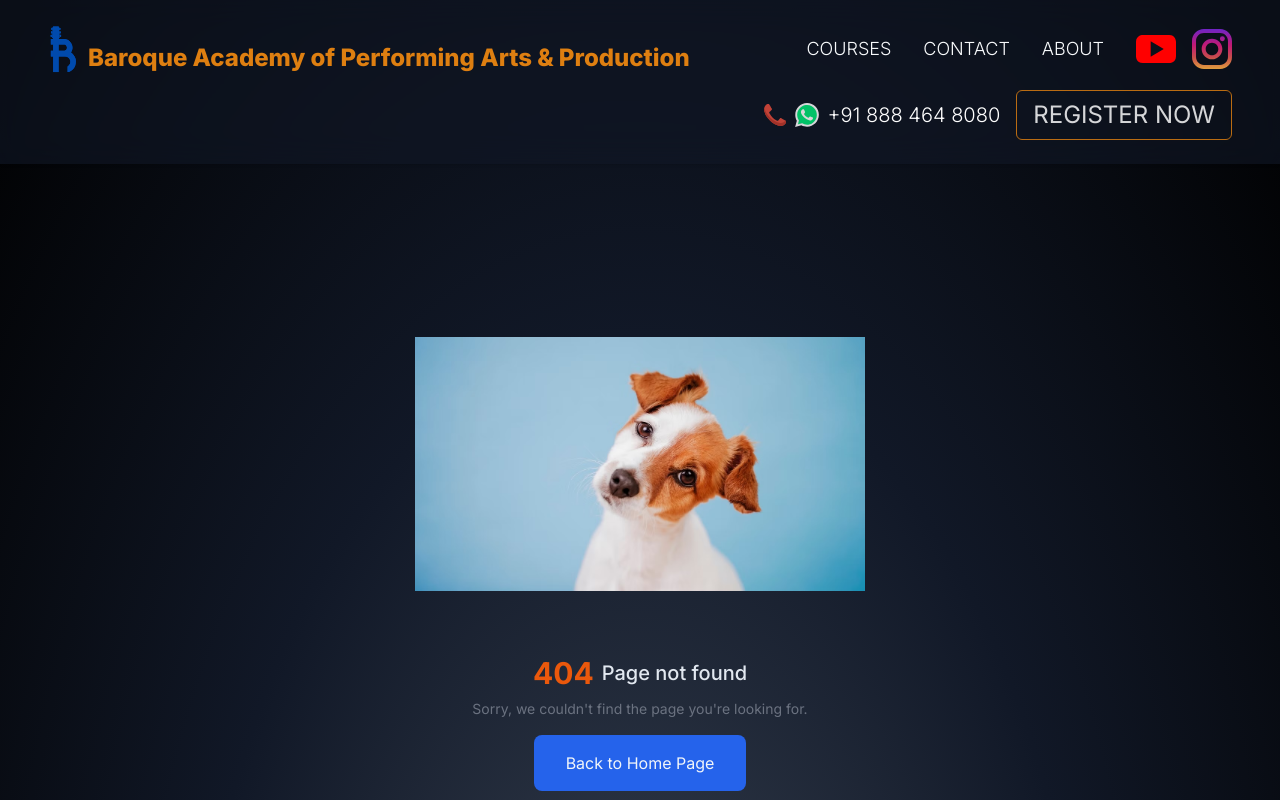
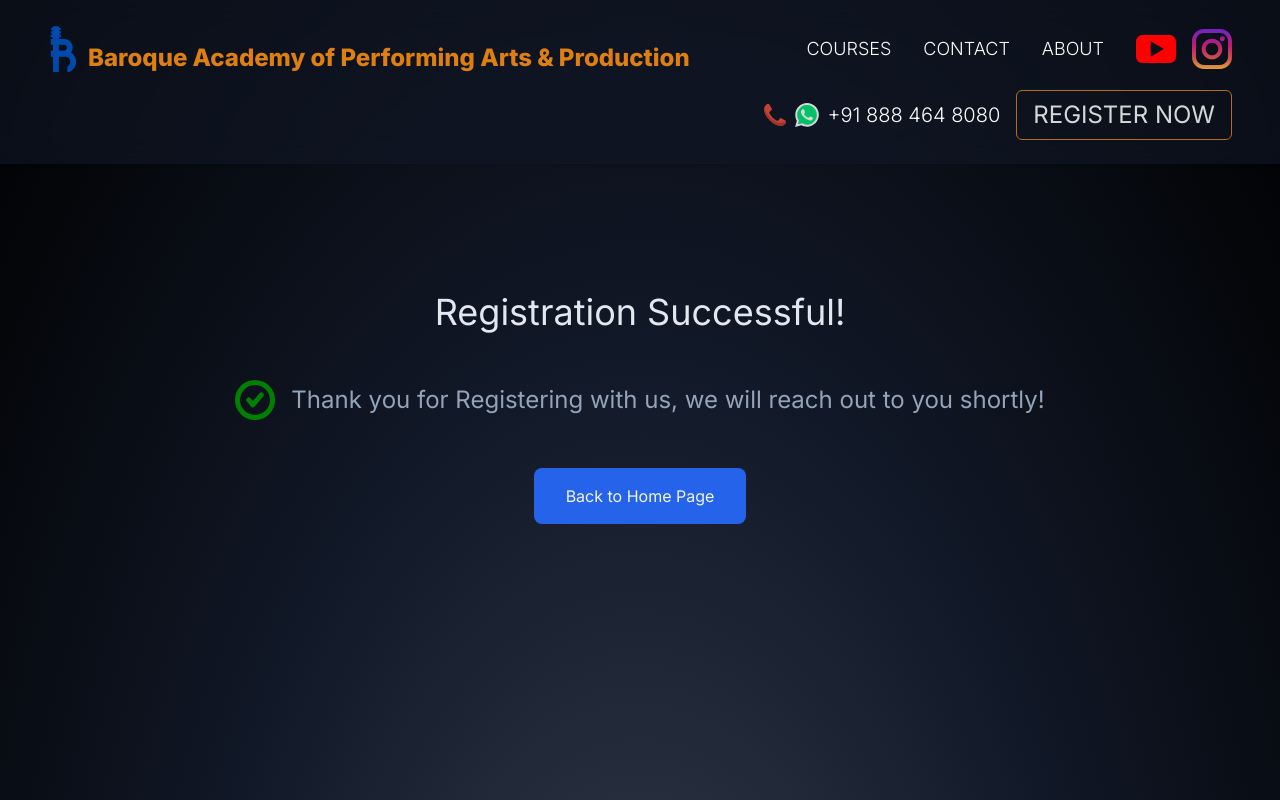
Before and after one commit to Baroquemu5ic/shop, a Next.js app: page /register/success in a window 1280 px wide. Before the commit this address had no page. Shown: the top 800 px of the page. Built offline with nearby package versions, Linux system fonts and the light colour scheme.

Commit message:
add success page, cookie

```diff
--- /dev/null
+++ b/app/(app)/register/success/page.tsx
@@ -0,0 +1,54 @@
+import * as React from "react";
+import type { Metadata } from "next";
+import Link from "next/link";
+import ContentJson from "@/content.json";
+
+const { seo } = ContentJson;
+
+const pageTitle =
+  "Registration Success | Baroque Academy of Performing Arts & Production  | Babusapalya, Kalyan Nagar, Bangalore";
+
+export const metadata: Metadata = {
+  title: pageTitle,
+  description: seo.description,
+  keywords: seo.keywords,
+};
+
+export default function RegisterSuccessPage() {
+  return (
+    <div className="flex w-full max-w-[1440px] mx-auto">
+      <div className="mt-12 flex flex-col items-center py-12 px-8 lg:py-16 lg:px-12 text-slate-100 space-y-12 w-full min-h-screen">
+        <h2 className="text-2xl lg:text-4xl text-center text-slate-200">
+          {ContentJson.registerSuccess.pageHeader}
+        </h2>
+
+        <div className="mt-4 w-full flex flex-col lg:flex-row justify-center items-center gap-4">
+          <svg
+            className="flex-shrink-0"
+            fill="green"
+            width="40px"
+            height="40px"
+            viewBox="0 0 96 96"
+            xmlns="http://www.w3.org/2000/svg"
+          >
+            <g>
+              <path d="M58.3945,32.1563,42.9961,50.625l-5.3906-6.4629a5.995,5.995,0,1,0-9.211,7.6758l9.9961,12a5.9914,5.9914,0,0,0,9.211.0059l20.0039-24a5.9988,5.9988,0,1,0-9.211-7.6875Z" />
+              <path d="M48,0A48,48,0,1,0,96,48,48.0512,48.0512,0,0,0,48,0Zm0,84A36,36,0,1,1,84,48,36.0393,36.0393,0,0,1,48,84Z" />
+            </g>
+          </svg>
+
+          <h3 className="text-lg lg:text-2xl text-center text-slate-400">
+            {ContentJson.registerSuccess.description}
+          </h3>
+        </div>
+
+        <Link
+          href={"/"}
+          className="bg-blue-600 text-slate-100 rounded-lg px-8 py-4"
+        >
+          Back to Home Page
+        </Link>
+      </div>
+    </div>
+  );
+}
--- a/app/actions.ts
+++ b/app/actions.ts
@@ -1,7 +1,8 @@
 "use server";
-
+import { cookies } from "next/headers";
 import { sendEmail, sendEmailProps } from "@/lib/server/send-email";
 import { sendRegister, sendRegisterProps } from "@/lib/server/send-register";
+import { REGISTER_SUCCESS_PAGE_COOKIE } from "@/lib/constants";
 
 export async function submitEmailAction(prevState: any, formData: FormData) {
   const formObj = {
@@ -48,9 +49,22 @@ export async function submitRegisterAction(prevState: any, formData: FormData) {
     };
   }
 
+  // setup cookies
+  const cookieObject = {
+    name: REGISTER_SUCCESS_PAGE_COOKIE,
+    value: `${formObj?.phone}_${Date.now()}`,
+  };
+
+  cookies().set({
+    ...cookieObject,
+    httpOnly: true,
+    path: "/register",
+    maxAge: 60,
+  });
+
   return {
     success: true,
     error: false,
-    message: "Success!",
+    message: cookieObject?.value,
   };
 }
--- a/app/layout.tsx
+++ b/app/layout.tsx
@@ -4,12 +4,11 @@ import * as React from "react";
 import type { Metadata, Viewport } from "next";
 import { Inter } from "next/font/google";
 import { Analytics } from "@vercel/analytics/react";
-import { GoogleTagManager } from "@next/third-parties/google";
+import { GoogleAnalytics } from "@next/third-parties/google";
 
 import { cn } from "../lib/utils";
 import { Navbar } from "@/components/navbar";
 import { Footer } from "@/components/footer";
-import { NavigationEvents } from "@/components/navigation-events";
 import { Toaster } from "sonner";
 
 import ContentJSON from "@/content.json";
@@ -36,11 +35,8 @@ export default function RootLayout({
 }>) {
   return (
     <html lang="en">
-      <GoogleTagManager gtmId="G-NZN2Q28BN4" />
+      <GoogleAnalytics gaId="G-NZN2Q28BN4" />
       <body className={cn(inter.className)}>
-        <React.Suspense>
-          <NavigationEvents />
-        </React.Suspense>
         <Navbar />
 
         <main className="w-full mt-[220px] lg:mt-[180px] flex flex-col z-10">
--- a/components/navigation-events.tsx
+++ /dev/null
@@ -1,41 +0,0 @@
-"use client";
-
-import * as React from "react";
-import { usePathname, useSearchParams } from "next/navigation";
-import { sendGTMEvent } from "@next/third-parties/google";
-
-/**
- * Component to track route navigation and trigger events
- * (always wrap in Suspense)
- *
- * For now only GTM events are called
- */
-
-// https://nextjs.org/docs/app/api-reference/functions/use-router#examples
-
-export function NavigationEvents() {
-  const pathname = usePathname();
-  const searchParams = useSearchParams();
-
-  const handleRouteChangeComplete = (url: string) => {
-    // send GTM event
-    // console.log("handleRouteChangeComplete: ", url);
-    sendGTMEvent({
-      event: "pageview",
-      page: url,
-    });
-  };
-
-  React.useEffect(() => {
-    if (pathname && searchParams) {
-      const searchParamsString = searchParams.toString();
-
-      const url =
-        pathname + (searchParamsString ? `?${searchParamsString}` : "");
-
-      handleRouteChangeComplete(url);
-    }
-  }, [pathname, searchParams]);
-
-  return null;
-}
--- a/components/register-form.tsx
+++ b/components/register-form.tsx
@@ -2,6 +2,7 @@
 
 import React from "react";
 import { useFormState, useFormStatus } from "react-dom";
+import { usePathname, useRouter } from "next/navigation";
 import { toast } from "sonner";
 import LoadingIndicator from "./icons/loading";
 import { submitRegisterAction } from "../app/actions";
@@ -15,6 +16,8 @@ const initialState = {
 };
 
 export function RegisterForm() {
+  const router = useRouter();
+  const pathname = usePathname();
   const [formState, formAction] = useFormState(
     submitRegisterAction,
     initialState
@@ -25,9 +28,10 @@ export function RegisterForm() {
       toast.error(formState.message);
     }
     if (formState.success === true) {
-      toast.success(formState.message);
+      const q = formState.message ? `?id=${formState.message}` : "";
+      router.push(`${pathname}/success${q}`);
     }
-  }, [formState]);
+  }, [formState, pathname, router]);
 
   return (
     <form
--- a/content.json
+++ b/content.json
@@ -234,6 +234,10 @@
       }
     }
   },
+  "registerSuccess": {
+    "pageHeader": "Registration Successful!",
+    "description": "Thank you for Registering with us, we will reach out to you shortly!"
+  },
   "emailTemplates": {
     "contact": {
       "pageHeader": "Query from Customer: ",
--- /dev/null
+++ b/lib/constants.ts
@@ -0,0 +1 @@
+export const REGISTER_SUCCESS_PAGE_COOKIE = "register_success_page_cookie";
```
Also changed, not shown: middleware.ts (added, +28 -0 lines).
